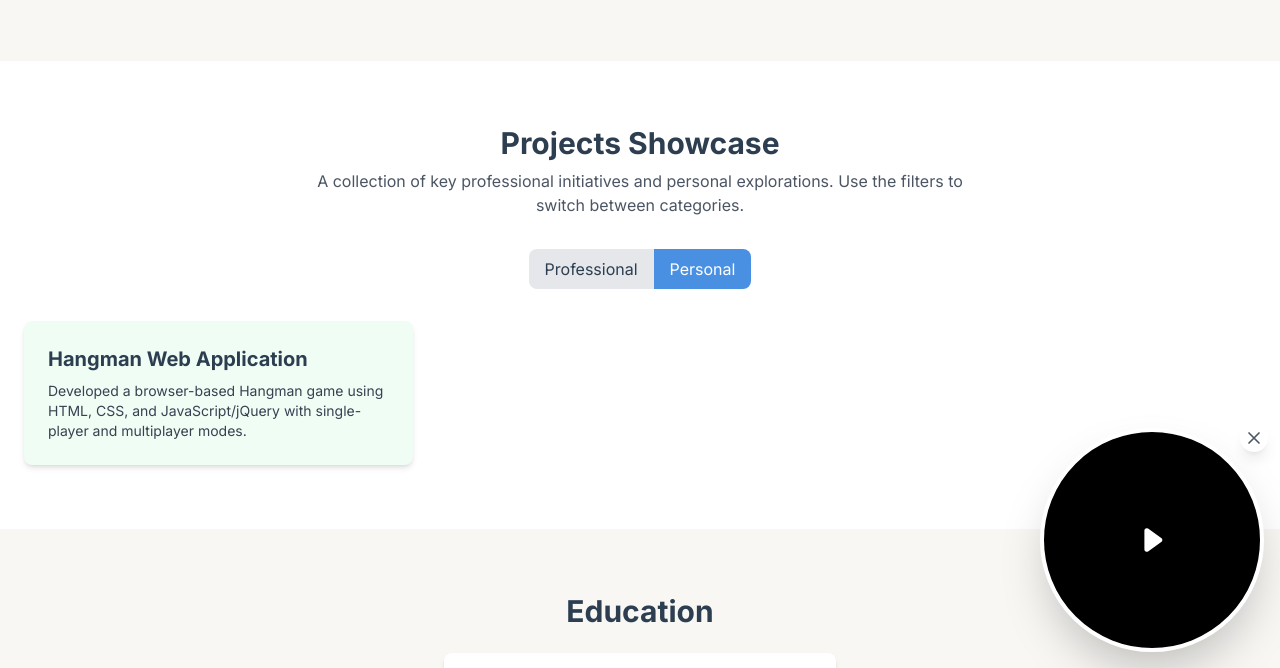
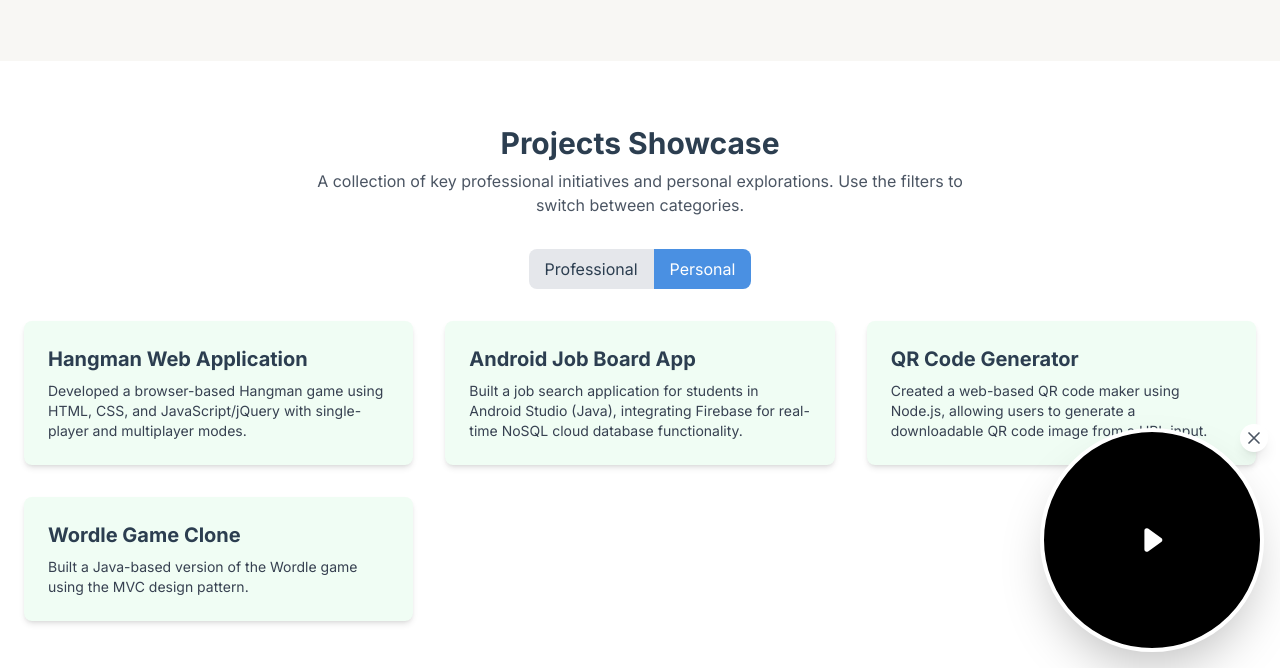
Before and after one commit to JAVSAG/Interactive_CV, a plain HTML site: page index.html in a window 1280 px wide. Both pictures are taken after a click on the button "Personal". Shown: the part 1821-2489 px from the top of the page. Drawn offline with nearby package versions, Linux system fonts and the light colour scheme.

Commit message:
Update index.html

```diff
--- a/index.html
+++ b/index.html
@@ -262,9 +262,25 @@
                         <h3 class="font-bold text-xl mb-2">Meeting Room Check-In System</h3>
                         <p class="text-sm text-gray-700">Configured and deployed the Logitech Tap Scheduler across all head office meeting rooms to optimise room usage and eliminate "ghost meetings" by requiring user check-in.</p>
                     </div>
+                    <div class="scroll-animate project-card bg-blue-50 p-6 rounded-lg shadow-md" data-category="professional">
+                        <h3 class="font-bold text-xl mb-2">Software Inventory Database</h3>
+                        <p class="text-sm text-gray-700">Developed a comprehensive software inventory in Excel, detailing all applications across company devices. This enhanced IT asset visibility, management, and compliance.</p>
+                    </div>
                     <div class="scroll-animate project-card bg-green-50 p-6 rounded-lg shadow-md" data-category="personal">
                         <h3 class="font-bold text-xl mb-2">Hangman Web Application</h3>
                         <p class="text-sm text-gray-700">Developed a browser-based Hangman game using HTML, CSS, and JavaScript/jQuery with single-player and multiplayer modes.</p>
+                    </div>
+                    <div class="scroll-animate project-card bg-green-50 p-6 rounded-lg shadow-md" data-category="personal">
+                        <h3 class="font-bold text-xl mb-2">Android Job Board App</h3>
+                        <p class="text-sm text-gray-700">Built a job search application for students in Android Studio (Java), integrating Firebase for real-time NoSQL cloud database functionality.</p>
+                    </div>
+                     <div class="scroll-animate project-card bg-green-50 p-6 rounded-lg shadow-md" data-category="personal">
+                        <h3 class="font-bold text-xl mb-2">QR Code Generator</h3>
+                        <p class="text-sm text-gray-700">Created a web-based QR code maker using Node.js, allowing users to generate a downloadable QR code image from a URL input.</p>
+                    </div>
+                    <div class="scroll-animate project-card bg-green-50 p-6 rounded-lg shadow-md" data-category="personal">
+                        <h3 class="font-bold text-xl mb-2">Wordle Game Clone</h3>
+                        <p class="text-sm text-gray-700">Built a Java-based version of the Wordle game using the MVC design pattern.</p>
                     </div>
                 </div>
             </div>
@@ -347,7 +363,7 @@
 
 
                 projectCards.forEach(card => {
-                    card.style.display = (filter === 'all' || filter === card.dataset.category) ? 'block' : 'none';
+                    card.style.display = (filter === card.dataset.category) ? 'block' : 'none';
                 });
             });
         });
```
